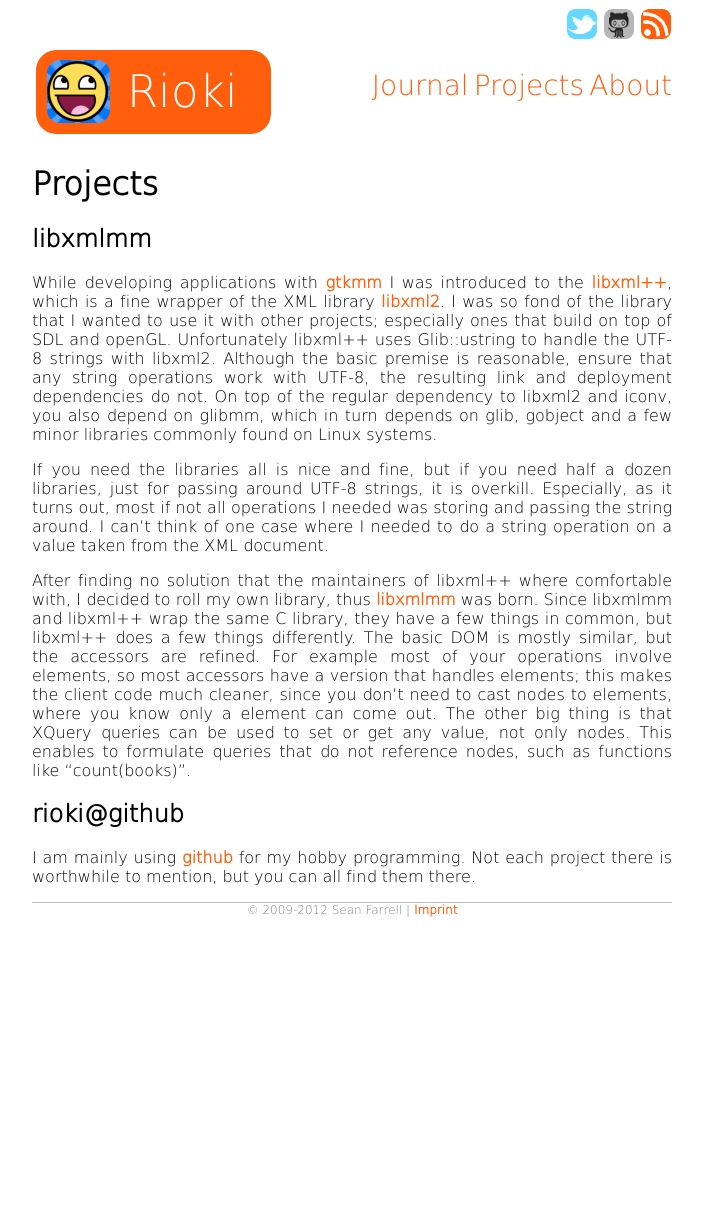
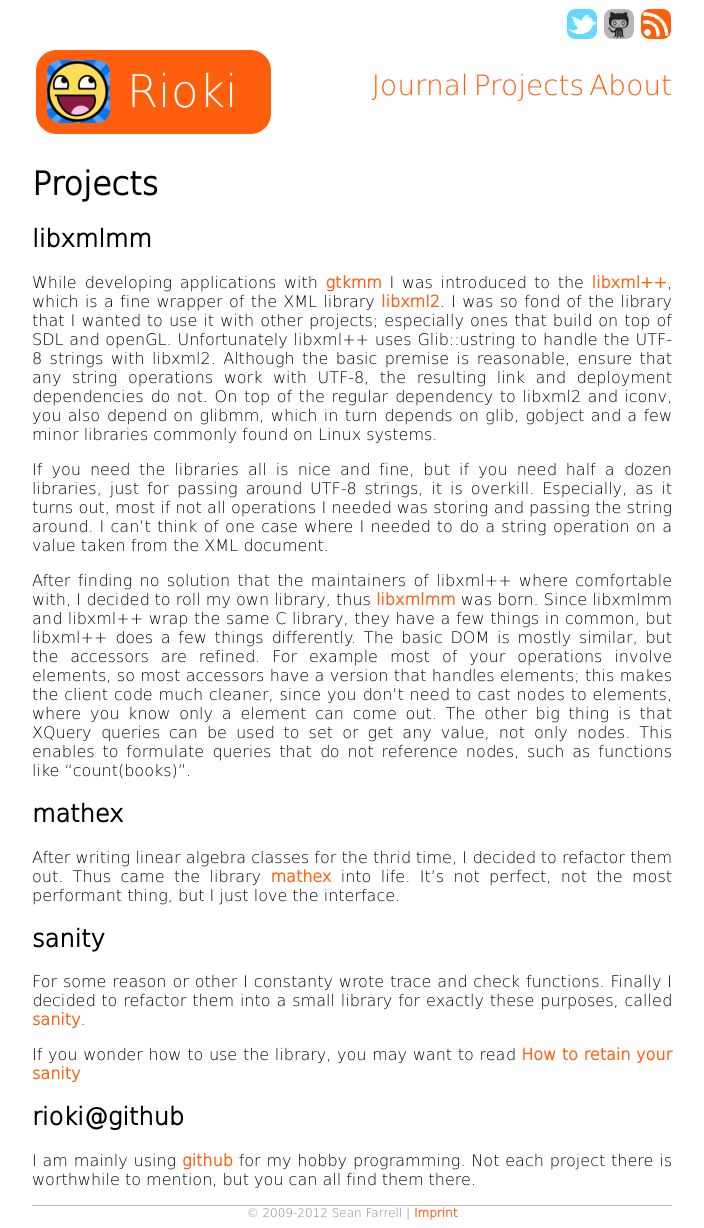
Before and after one commit to rioki/www.rioki.org, a Jekyll site: the page built from projects.md, in a window 1280 px wide. Shown: the whole page, without its empty margins (288-992 px from the left). Built offline with Jekyll 4.4.1, drawn with Linux system fonts in a browser that asks for light colours; Markdown is read by kramdown in place of the engine named in the settings; before the commit the page ends 925 px from its top, so only the background shows below that.

Commit message:
Adds mathex and sanity to projects.

```diff
--- a/projects.md
+++ b/projects.md
@@ -37,6 +37,26 @@ formulate queries that do not reference nodes, such as functions like "count(boo
 [libxml2]: http://xmlsoft.org
 [libxmlmm]: http://www.github.com/rioki/libxmlmm
 
+## mathex
+
+After writing linear algebra classes for the thrid time, I decided to refactor
+them out. Thus came the library [mathex] into life. It's not perfect, not
+the most performant thing, but I just love the interface.
+
+[mathex]: https://github.com/rioki/mathex
+
+## sanity
+
+For some reason or other I constanty wrote trace and check functions. Finally
+I decided to refactor them into a small library for exactly these purposes,
+called [sanity].
+
+If you wonder how to use the library, you may want to read
+[How to retain your sanity]
+
+[sanity]: https://github.com/rioki/sanity
+[How to retain your sanity]: /2011/06/08/how-to-retain-your-sanity.html
+
 ## rioki@github
 
 I am mainly using [github][gh] for my hobby programming. Not each project there
```
